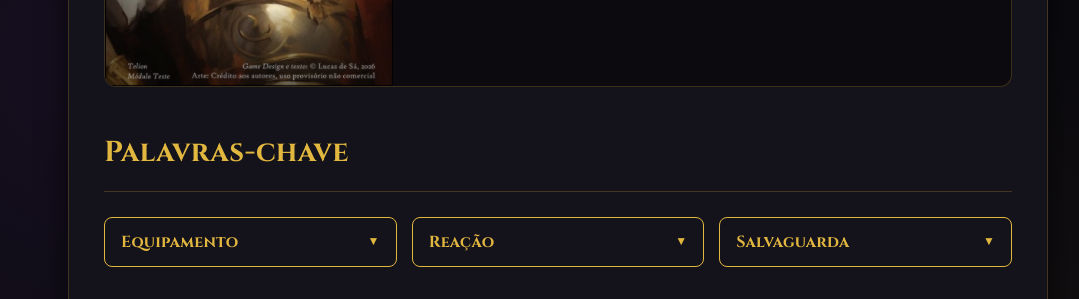
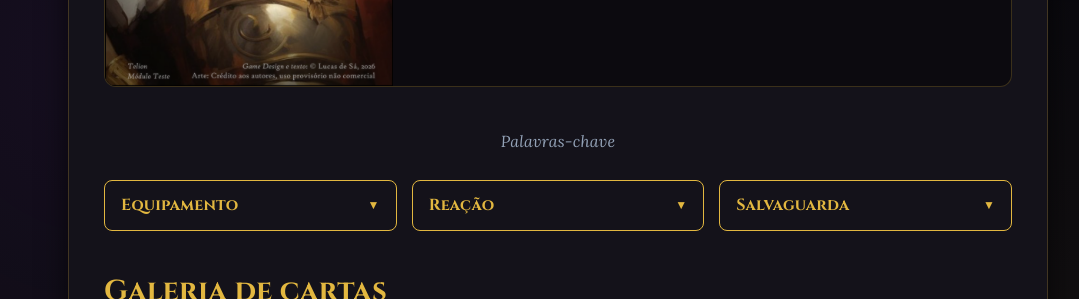
Before and after one commit to seamusgris/telion, a plain HTML site: page sets.html in a window 1280 px wide. Shown: the part 861-1160 px from the top of the page, without its empty margins (82-1161 px from the left). Drawn offline with Linux system fonts and the light colour scheme.

Commit message:
Polimento do flow dos sets

```diff
--- a/sets.html
+++ b/sets.html
@@ -44,7 +44,7 @@
                     </div>
                 </div>
 
-                <h2 class="section-title">Palavras-chave</h2>
+                <p style="font-size: 1rem; color: var(--text-muted); text-align: center; font-style: italic; text-indent: 0px;">Palavras-chave</p>
 
                 <div class="keywords-grid">
 
@@ -105,8 +105,6 @@
                     Em Efelion, os fios do destino são mais maleáveis, leves como o incenso, esguios como os riachos. Os mais atentos ao sobrenatural são capazes de ver e ouvir aquilo que os espíritos escondem.
                 </p>
 
-
-
                 <div class="heroes-showcase">
                     <div class="hero-banner-card">
                         <img class="hero-banner-img" src="Efelion - Stessek.png" alt="Stessek">
@@ -120,7 +118,7 @@
                     </div>
                 </div>
 
-                <h2 class="section-title">Palavras-chave</h2>
+                <p style="font-size: 1rem; color: var(--text-muted); text-align: center; font-style: italic; text-indent: 0px;">Palavras-chave</p>
 
                 <div class="keywords-grid">
 
@@ -168,8 +166,6 @@
                     Nos campos de Osper, aqueles de espírito bravio herdam o louvor das gerações. Os que anseiam por liberdade a conquistam com perícia e os dignos recebem o mistério do sagrado metal Osperita.
                 </p>
 
-
-
                 <div class="heroes-showcase">
                     <div class="hero-banner-card">
                         <img class="hero-banner-img" src="Osper - Tunmir.png" alt="Tunmir">
@@ -183,7 +179,7 @@
                     </div>
                 </div>
 
-                <h2 class="section-title">Palavras-chave</h2>
+                <p style="font-size: 1rem; color: var(--text-muted); text-align: center; font-style: italic; text-indent: 0px;">Palavras-chave</p>
 
                 <div class="keywords-grid">
 
@@ -234,8 +230,6 @@
                     Lorvad, País dos Cavaleiros. Muitos dos que aqui crescem aprendem desde cedo que a vida não é dada, mas deve ser conquistada. O Caminho é não dobrar os joelhos antes de brandir a lança.
                 </p>
 
-
-
                 <div class="heroes-showcase">
                     <div class="hero-banner-card">
                         <img class="hero-banner-img" src="Lorvad - Astar.png" alt="Astar">
@@ -249,12 +243,10 @@
                     </div>
                 </div>
 
-                <h2 class="section-title">Palavras-chave</h2>
-
                 <div class="keywords-grid">
 
                     <p style="font-size: 0.9rem; color: var(--text-muted); font-style: italic;">
-                            (Este set não possui palavras-chave específicas).
+                            (Este set não possui palavras-chave).
                         </p>
 
                 </div>
@@ -287,8 +279,6 @@
                     Os segredos dos mortos estão guardados sob o véu inseparável do submundo, porém ocasionalmente alguns conseguem escutar os sussurros que vêm do outro lado; principalmente quando se trata dos divinadores de Margun.
                 </p>
 
-
-
                 <div class="heroes-showcase">
                     <div class="hero-banner-card">
                         <img class="hero-banner-img" src="Margun - Erin.png" alt="Erin">
@@ -301,13 +291,10 @@
                         </div>
                     </div>
                 </div>
-
-                <h2 class="section-title">Palavras-chave</h2>
-
                 <div class="keywords-grid">
 
                     <p style="font-size: 0.9rem; color: var(--text-muted); font-style: italic;">
-                            (Este set não possui palavras-chave específicas).
+                            (Este set não possui palavras-chave).
                         </p>
 
                 </div>
```
